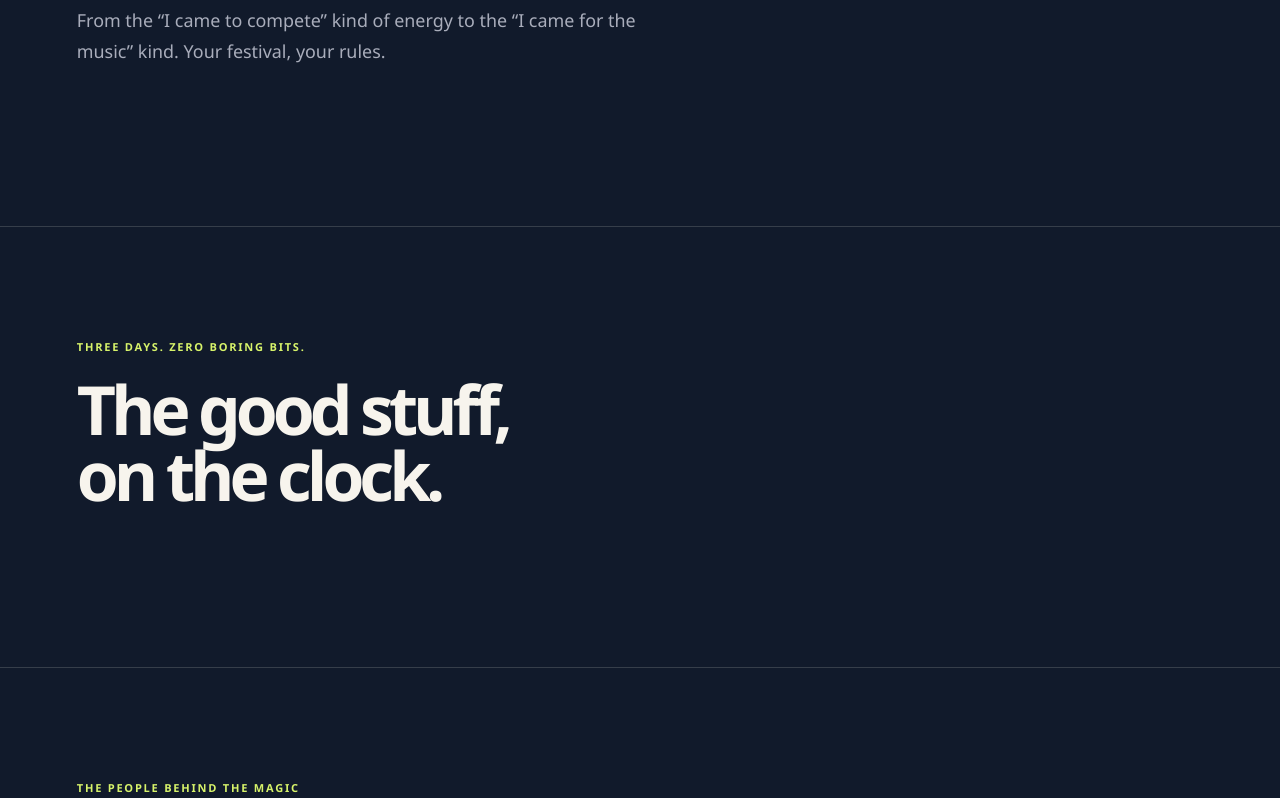
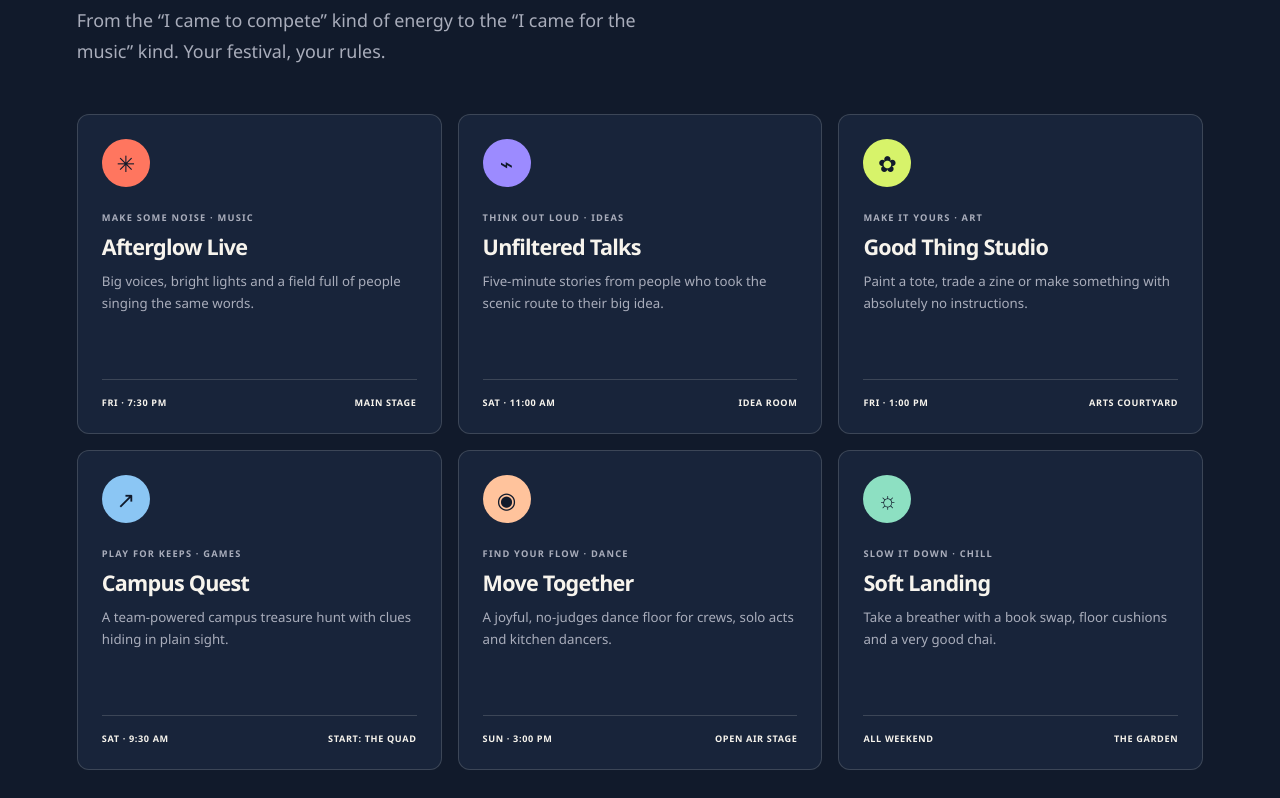
Before and after one commit to Jayant00007/College_Fest, a plain HTML site: page index.html in a window 1280 px wide. Shown: the part 1111-1909 px from the top of the page. Drawn offline with Linux system fonts and the light colour scheme.

Commit message:
feat: add six festival events with time and venue

```diff
--- a/index.html
+++ b/index.html
@@ -59,7 +59,50 @@
         <p class="eyebrow">PICK YOUR KIND OF FUN</p>
         <h2 id="events-title">Something for<br>every version of you.</h2>
         <p class="section-intro">From the “I came to compete” kind of energy to the “I came for the music” kind. Your festival, your rules.</p>
-        <div class="event-grid" id="event-grid"></div>
+        <div class="event-grid">
+          <article class="event-card event-card-coral">
+            <span class="event-icon" aria-hidden="true">✳</span>
+            <p class="card-tag">MAKE SOME NOISE · MUSIC</p>
+            <h3>Afterglow Live</h3>
+            <p class="event-description">Big voices, bright lights and a field full of people singing the same words.</p>
+            <div class="event-details"><span>FRI · 7:30 PM</span><span>MAIN STAGE</span></div>
+          </article>
+          <article class="event-card event-card-violet">
+            <span class="event-icon" aria-hidden="true">⌁</span>
+            <p class="card-tag">THINK OUT LOUD · IDEAS</p>
+            <h3>Unfiltered Talks</h3>
+            <p class="event-description">Five-minute stories from people who took the scenic route to their big idea.</p>
+            <div class="event-details"><span>SAT · 11:00 AM</span><span>IDEA ROOM</span></div>
+          </article>
+          <article class="event-card event-card-lime">
+            <span class="event-icon" aria-hidden="true">✿</span>
+            <p class="card-tag">MAKE IT YOURS · ART</p>
+            <h3>Good Thing Studio</h3>
+            <p class="event-description">Paint a tote, trade a zine or make something with absolutely no instructions.</p>
+            <div class="event-details"><span>FRI · 1:00 PM</span><span>ARTS COURTYARD</span></div>
+          </article>
+          <article class="event-card event-card-blue">
+            <span class="event-icon" aria-hidden="true">↗</span>
+            <p class="card-tag">PLAY FOR KEEPS · GAMES</p>
+            <h3>Campus Quest</h3>
+            <p class="event-description">A team-powered campus treasure hunt with clues hiding in plain sight.</p>
+            <div class="event-details"><span>SAT · 9:30 AM</span><span>START: THE QUAD</span></div>
+          </article>
+          <article class="event-card event-card-peach">
+            <span class="event-icon" aria-hidden="true">◉</span>
+            <p class="card-tag">FIND YOUR FLOW · DANCE</p>
+            <h3>Move Together</h3>
+            <p class="event-description">A joyful, no-judges dance floor for crews, solo acts and kitchen dancers.</p>
+            <div class="event-details"><span>SUN · 3:00 PM</span><span>OPEN AIR STAGE</span></div>
+          </article>
+          <article class="event-card event-card-mint">
+            <span class="event-icon" aria-hidden="true">☼</span>
+            <p class="card-tag">SLOW IT DOWN · CHILL</p>
+            <h3>Soft Landing</h3>
+            <p class="event-description">Take a breather with a book swap, floor cushions and a very good chai.</p>
+            <div class="event-details"><span>ALL WEEKEND</span><span>THE GARDEN</span></div>
+          </article>
+        </div>
       </section>
 
       <section class="content-section" id="schedule" aria-labelledby="schedule-title">
--- a/styles.css
+++ b/styles.css
@@ -361,6 +361,81 @@ a {
   max-width: 35rem;
 }
 
+.event-grid {
+  display: grid;
+  grid-template-columns: repeat(3, minmax(0, 1fr));
+  gap: 1rem;
+}
+
+.event-card {
+  display: flex;
+  min-height: 20rem;
+  flex-direction: column;
+  padding: 1.5rem;
+  border: 1px solid var(--line);
+  border-radius: 0.75rem;
+  background: var(--panel);
+  transition: transform 180ms ease, border-color 180ms ease;
+}
+
+.event-card:hover {
+  transform: translateY(-5px);
+  border-color: rgba(247, 244, 237, 0.4);
+}
+
+.event-icon {
+  display: grid;
+  width: 3rem;
+  aspect-ratio: 1;
+  place-items: center;
+  border-radius: 50%;
+  background: var(--card-accent);
+  color: var(--night);
+  font-size: 1.4rem;
+}
+
+.event-card-coral { --card-accent: var(--coral); }
+.event-card-violet { --card-accent: var(--violet); }
+.event-card-lime { --card-accent: var(--lime); }
+.event-card-blue { --card-accent: #8bc6f4; }
+.event-card-peach { --card-accent: #ffc39c; }
+.event-card-mint { --card-accent: #8de0c2; }
+
+.card-tag {
+  margin: 1.5rem 0 0.5rem;
+  color: var(--muted);
+  font-size: 0.58rem;
+  font-weight: 800;
+  letter-spacing: 0.13em;
+}
+
+.event-card h3 {
+  margin: 0;
+  font-size: 1.35rem;
+  letter-spacing: -0.035em;
+}
+
+.event-description {
+  margin: 0.65rem 0 1.5rem;
+  color: var(--muted);
+  font-size: 0.83rem;
+  line-height: 1.65;
+}
+
+.event-details {
+  display: flex;
+  flex-wrap: wrap;
+  justify-content: space-between;
+  gap: 0.5rem;
+  margin-top: auto;
+  padding-top: 1rem;
+  border-top: 1px solid var(--line);
+  color: var(--ink);
+  font-size: 0.57rem;
+  font-weight: 800;
+  letter-spacing: 0.07em;
+}
+
 .schedule-list,
 .team-grid,
 .event-grid {
@@ -443,6 +518,10 @@ a {
     gap: 1rem;
   }
 
+  .event-grid {
+    grid-template-columns: repeat(2, minmax(0, 1fr));
+  }
+
   .side-note {
     display: none;
   }
```
